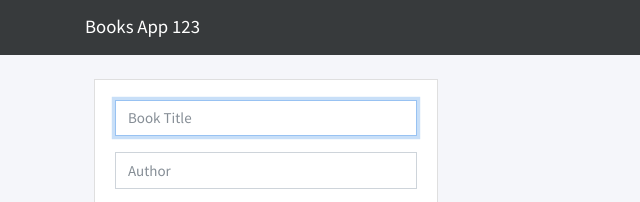
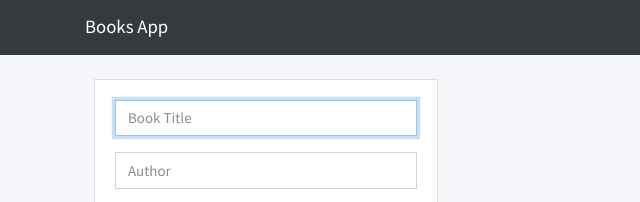
Before and after one commit to luiszarg96/bookapp-demo, a website built with webpack: page frontend/index.html in a window 1280 px wide. Shown: the top 202 px of the page, 0-640 px from the left. Built offline with nearby package versions, Linux system fonts and the light colour scheme; no server answers.

Commit message:
Change in Main Title

```diff
--- a/frontend/index.html
+++ b/frontend/index.html
@@ -18,7 +18,7 @@
 
     <nav class="navbar navbar-dark bg-dark">
         <div class="container">
-            <a href="/" class="navbar-brand">Books App 123</a>
+            <a href="/" class="navbar-brand">Books App</a>
         </div>
     </nav>
 
```
